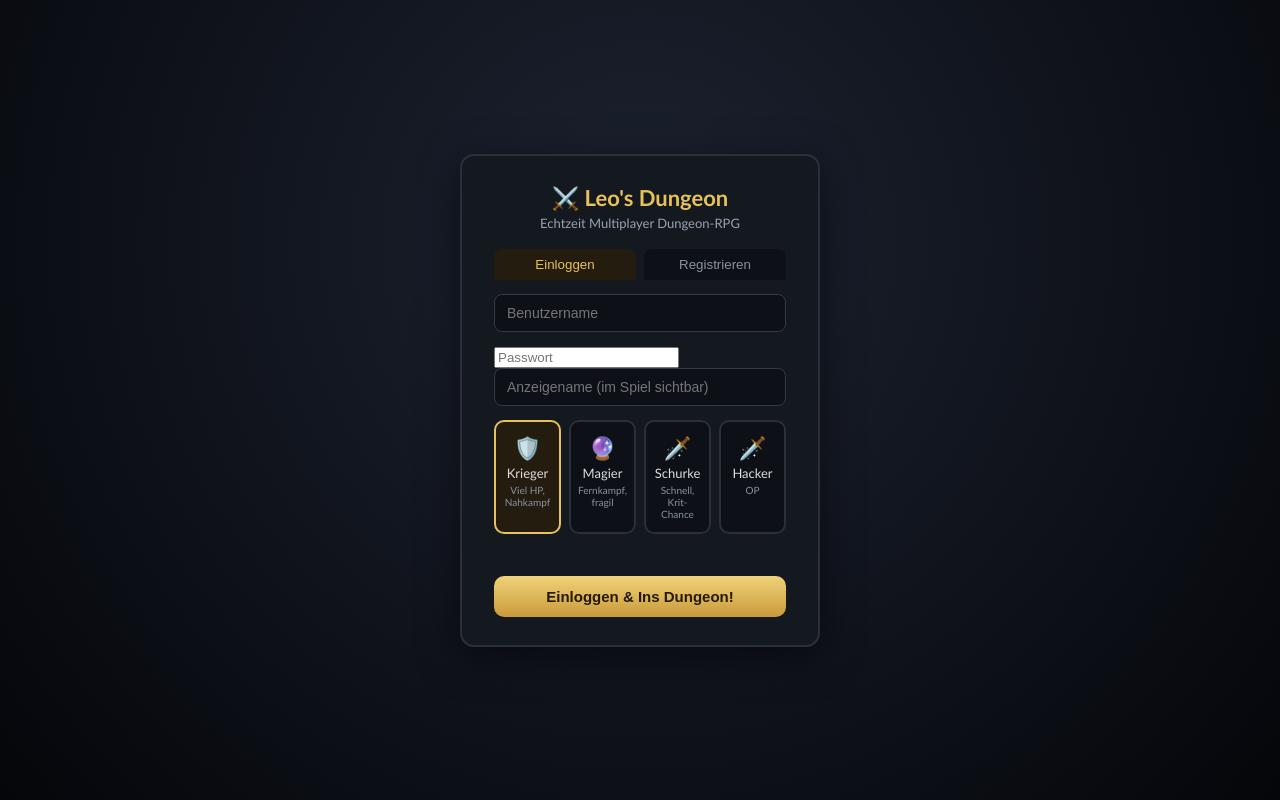
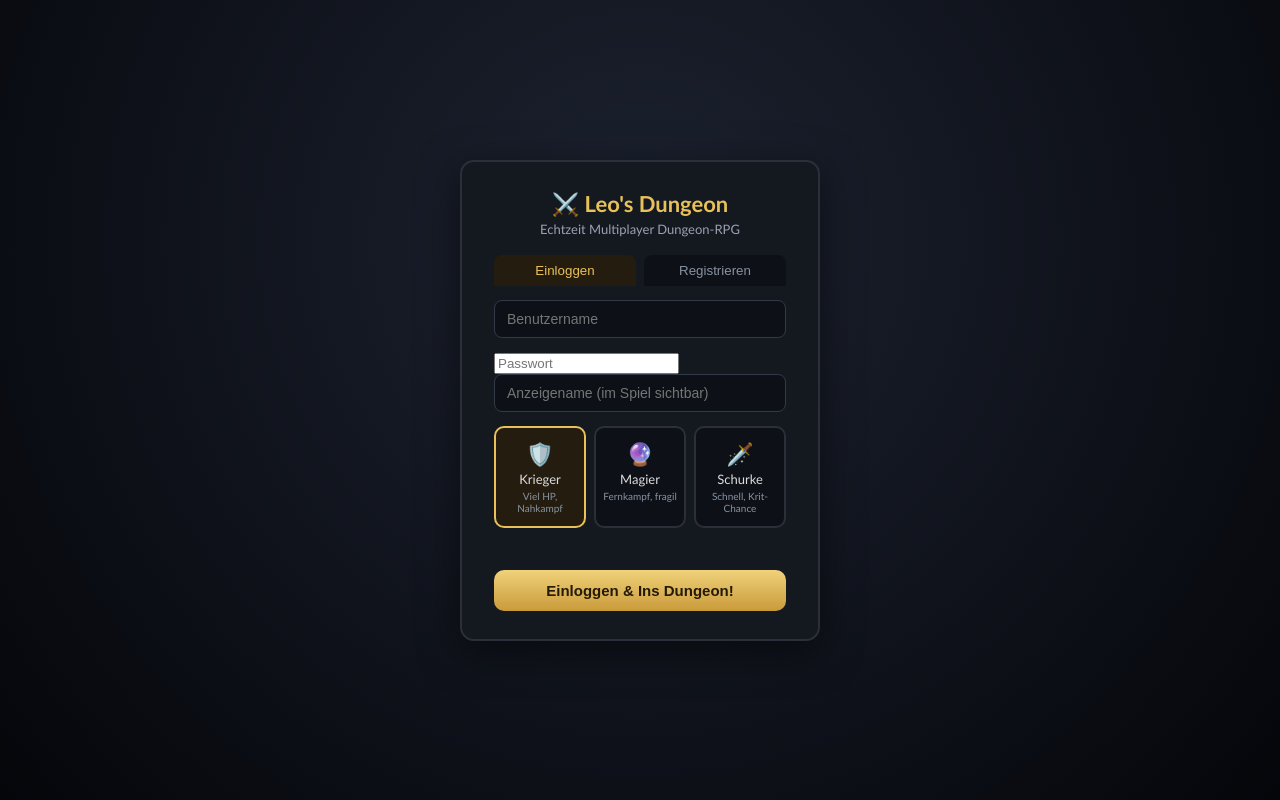
Before and after one commit to Dominic-Hostettler/Dungen-game, a website: page public/index.html in a window 1280 px wide. Drawn offline with nearby package versions, Linux system fonts and the light colour scheme.

Commit message:
Remove 'Hacker' class button from index.html
Removed the 'Hacker' class button from the index.html file.

```diff
--- a/public/index.html
+++ b/public/index.html
@@ -115,9 +115,6 @@
         </div>
         <div class="classBtn" data-cls="schurke">
           <span class="icon">🗡️</span>Schurke<small>Schnell, Krit-Chance</small>
-        </div>
-           <div class="classBtn" data-cls="hacker">
-          <span class="icon">🗡️</span>Hacker<small>OP</small>
         </div>
       </div>
       <div id="authMsg" style="color:#ff8080; font-size:12px; min-height:16px; margin-bottom:8px; text-align:center;"></div>
```
